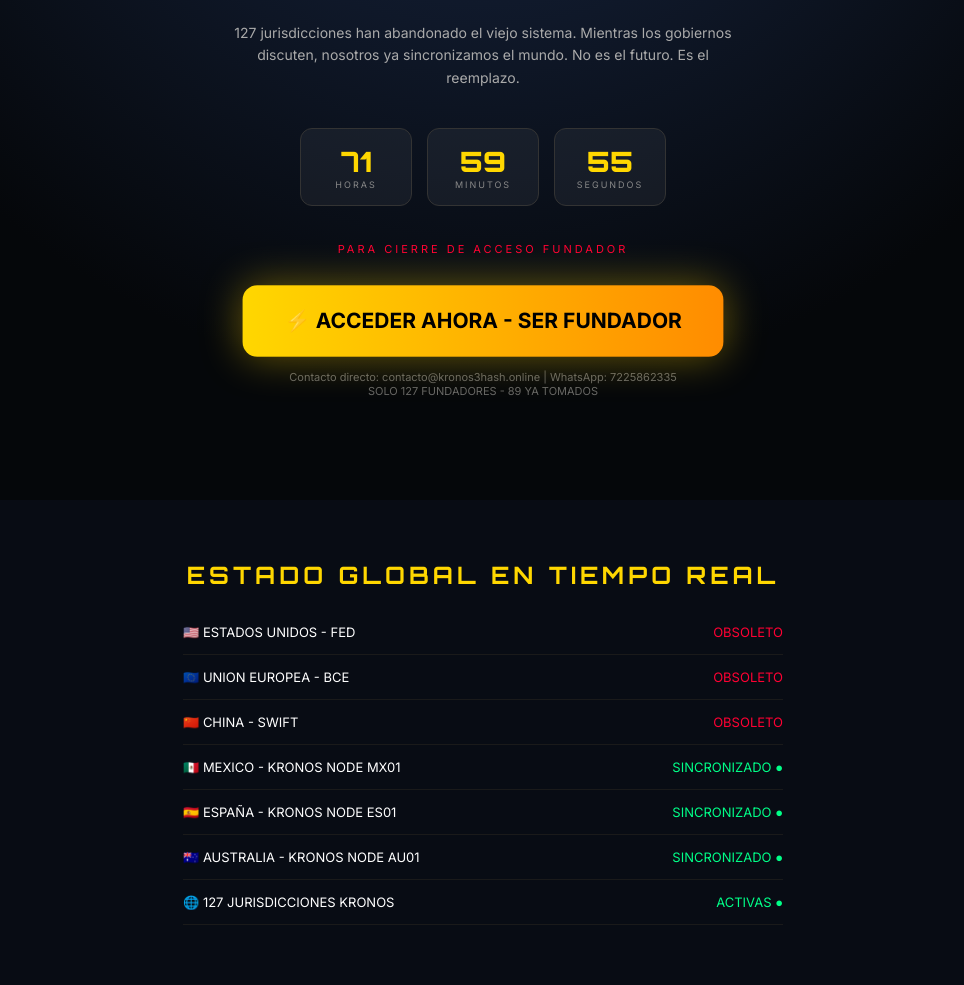
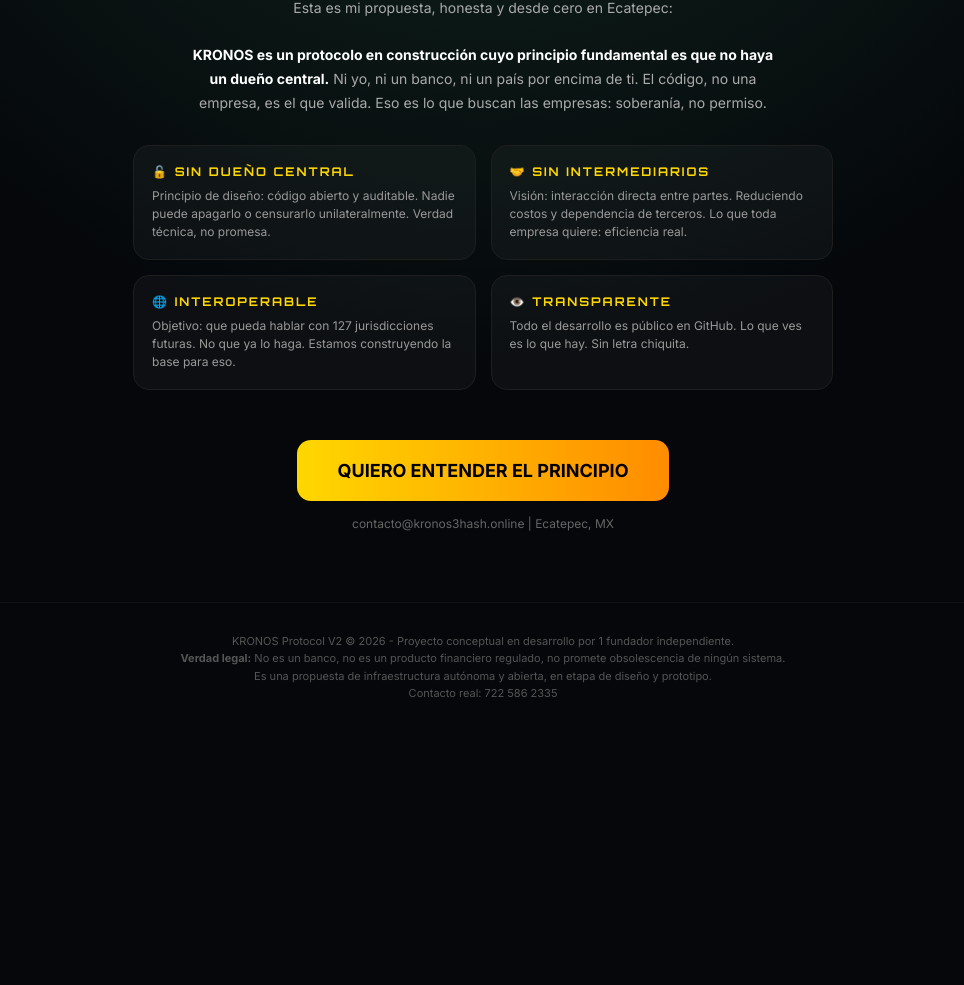
Before and after one commit to KRONOSPROYECT/kronos-protocol-v2, a plain HTML site: page index.html in a window 1280 px wide. Shown: the part 399-1384 px from the top of the page, without its empty margins (157-1121 px from the left). After the commit the page ends 1132 px from the top, so only its background shows below. Drawn offline with Linux system fonts and the light colour scheme.

Commit message:
Actualizar index.html

```diff
--- a/index.html
+++ b/index.html
@@ -3,75 +3,56 @@
 <head>
 <meta charset="UTF-8">
 <meta name="viewport" content="width=device-width, initial-scale=1">
-<title>KRONOS V2 - EL SISTEMA VIEJO HA MUERTO</title>
-<link href="https://fonts.googleapis.com/css2?family=Orbitron:wght@700;900&family=Inter:wght@400;700&display=swap" rel="stylesheet">
+<title>KRONOS V2 - Infraestructura Sin Intermediarios</title>
+<link href="https://fonts.googleapis.com/css2?family=Orbitron:wght@700;900&family=Inter:wght@400;600;700&display=swap" rel="stylesheet">
 <style>
-:root{--gold:#FFD700;--red:#FF0033;--bg:#05070A}
-body{margin:0;background:var(--bg);color:white;font-family:'Inter',Arial;overflow-x:hidden}
-h1,h2{font-family:'Orbitron',sans-serif}
-.hero{min-height:100vh;background:radial-gradient(circle at 50% 0%, #1a2a4a 0%, #05070A 70%);display:flex;flex-direction:column;align-items:center;justify-content:center;padding:30px;text-align:center}
-.badge{border:1px solid var(--red);color:var(--red);padding:8px 18px;border-radius:50px;font-size:11px;letter-spacing:3px;animation:blink 1s infinite}
-@keyframes blink{0%,100%{opacity:1}50%{opacity:0.3}}
-.hero h1{font-size:58px;color:var(--gold);margin:20px 0 0;line-height:0.9;text-shadow:0 0 30px var(--gold)}
-.hero h2{font-size:18px;color:white;letter-spacing:8px;margin:10px}
-.obsolete{font-size:32px;font-weight:900;color:var(--red);margin:20px 0;letter-spacing:2px}
-.countdown{display:flex;gap:15px;margin:25px 0}
-.cd-box{background:rgba(255,255,255,0.05);border:1px solid #333;padding:15px 20px;border-radius:12px;min-width:70px}
-.cd-box span{font-size:28px;color:var(--gold);font-weight:900;font-family:'Orbitron'}
-.cd-box small{display:block;font-size:9px;color:#888;letter-spacing:2px}
-.btn{display:inline-block;background:linear-gradient(90deg,var(--gold),#FF8C00);color:black;padding:22px 40px;border-radius:14px;text-decoration:none;font-weight:900;font-size:20px;margin-top:20px;box-shadow:0 0 40px rgba(255,215,0,0.4);animation:pulse 2s infinite}
-@keyframes pulse{0%,100%{transform:scale(1)}50%{transform:scale(1.05)}}
-.world{padding:40px 20px;background:#080C14}
-.country{display:flex;justify-content:space-between;border-bottom:1px solid #1a1a1a;padding:14px 0;font-size:13px}
-.status{color:#00FF88}
-.status.off{color:var(--red)}
-.alert{background:var(--red);color:white;text-align:center;padding:12px;font-weight:900;letter-spacing:2px;font-size:12px}
+:root{--gold:#FFD700;--green:#00FF88;--bg:#05070A}
+body{margin:0;background:var(--bg);color:white;font-family:'Inter',sans-serif}
+h1,h2,h3{font-family:'Orbitron',sans-serif}
+.hero{background:radial-gradient(circle at 50% 0%, #122a22 0%, #05070A 65%);text-align:center;padding:70px 25px}
+.badge{border:1px solid var(--green);color:var(--green);padding:8px 18px;border-radius:50px;font-size:11px;letter-spacing:3px;display:inline-block}
+.hero h1{font-size:50px;color:var(--gold);line-height:0.9;margin:20px 0;text-shadow:0 0 20px rgba(255,215,0,0.2)}
+.hero h2{font-size:15px;letter-spacing:7px;color:#888}
+.principle{font-size:26px;font-weight:800;margin:25px auto;max-width:700px;line-height:1.2;color:white}
+.principle span{color:var(--green)}
+.grid{display:grid;grid-template-columns:1fr 1fr;gap:15px;max-width:700px;margin:30px auto;text-align:left}
+.card{border:1px solid #1e1e1e;background:rgba(255,255,255,0.03);border-radius:16px;padding:18px}
+.card h3{font-size:12px;color:var(--gold);letter-spacing:2px;margin:0 0 8px}
+.card p{font-size:12px;color:#999;line-height:1.5;margin:0}
+.btn{display:inline-block;background:linear-gradient(90deg,var(--gold),#FF8C00);color:black;padding:20px 40px;border-radius:14px;text-decoration:none;font-weight:900;font-size:18px;margin-top:20px}
+.footer{border-top:1px solid #111;padding:30px 20px;text-align:center;color:#555;font-size:11px;line-height:1.6}
 </style>
 </head>
 <body>
-<div class="alert">⚠️ ALERTA GLOBAL: EL SISTEMA FINANCIERO TRADICIONAL QUEDARÁ OBSOLETO EN 2027 - KRONOS YA ESTÁ ACTIVO</div>
-
 <div class="hero">
-<div class="badge">● LIVE - 2,419 NODOS SINCRONIZADOS</div>
+<div class="badge">● PROTOCOLO EN DESARROLLO - PRINCIPIO VERIFICABLE</div>
 <h1>LEGADO<br>2099</h1>
 <h2>KRONOS PROTOCOL V2</h2>
-<div class="obsolete">USA • CHINA • EU • OBSOLETOS</div>
-<p style="max-width:500px;color:#aaa;font-size:14px;line-height:1.6">127 jurisdicciones han abandonado el viejo sistema. Mientras los gobiernos discuten, nosotros ya sincronizamos el mundo. No es el futuro. Es el reemplazo.</p>
 
-<div class="countdown">
-<div class="cd-box"><span id="h">72</span><small>HORAS</small></div>
-<div class="cd-box"><span id="m">00</span><small>MINUTOS</small></div>
-<div class="cd-box"><span id="s">00</span><small>SEGUNDOS</small></div>
-</div>
-<p style="color:var(--red);font-size:11px;letter-spacing:3px">PARA CIERRE DE ACCESO FUNDADOR</p>
+<div class="principle">LO QUE LAS EMPRESAS BUSCAN HOY:<br><span>UNA INFRAESTRUCTURA DONDE NADIE ESTÉ POR ENCIMA DE ELLAS.</span></div>
 
-<a class="btn" href="https://wa.me/527225862335?text=QUIERO%20SER%20FUNDADOR%20KRONOS%20V2%20ANTES%20DE%20QUE%20CIERRE">⚡ ACCEDER AHORA - SER FUNDADOR</a>
-<p style="margin-top:15px;font-size:11px;color:#666">Contacto directo: contacto@kronos3hash.online | WhatsApp: 7225862335<br>SOLO 127 FUNDADORES - 89 YA TOMADOS</p>
+<p style="max-width:600px;margin:0 auto;color:#aaa;font-size:14px;line-height:1.7">
+Esta es mi propuesta, honesta y desde cero en Ecatepec:<br><br>
+<strong style="color:white">KRONOS es un protocolo en construcción cuyo principio fundamental es que no haya un dueño central.</strong> Ni yo, ni un banco, ni un país por encima de ti. El código, no una empresa, es el que valida. Eso es lo que buscan las empresas: soberanía, no permiso.
+</p>
+
+<div class="grid">
+<div class="card"><h3>🔓 SIN DUEÑO CENTRAL</h3><p>Principio de diseño: código abierto y auditable. Nadie puede apagarlo o censurarlo unilateralmente. Verdad técnica, no promesa.</p></div>
+<div class="card"><h3>🤝 SIN INTERMEDIARIOS</h3><p>Visión: interacción directa entre partes. Reduciendo costos y dependencia de terceros. Lo que toda empresa quiere: eficiencia real.</p></div>
+<div class="card"><h3>🌐 INTEROPERABLE</h3><p>Objetivo: que pueda hablar con 127 jurisdicciones futuras. No que ya lo haga. Estamos construyendo la base para eso.</p></div>
+<div class="card"><h3>👁️ TRANSPARENTE</h3><p>Todo el desarrollo es público en GitHub. Lo que ves es lo que hay. Sin letra chiquita.</p></div>
 </div>
 
-<div class="world">
-<h2 style="text-align:center;color:var(--gold);letter-spacing:4px">ESTADO GLOBAL EN TIEMPO REAL</h2>
-<div style="max-width:600px;margin:20px auto">
-<div class="country"><span>🇺🇸 ESTADOS UNIDOS - FED</span><span class="status off">OBSOLETO</span></div>
-<div class="country"><span>🇪🇺 UNION EUROPEA - BCE</span><span class="status off">OBSOLETO</span></div>
-<div class="country"><span>🇨🇳 CHINA - SWIFT</span><span class="status off">OBSOLETO</span></div>
-<div class="country"><span>🇲🇽 MEXICO - KRONOS NODE MX01</span><span class="status">SINCRONIZADO ●</span></div>
-<div class="country"><span>🇪🇸 ESPAÑA - KRONOS NODE ES01</span><span class="status">SINCRONIZADO ●</span></div>
-<div class="country"><span>🇦🇺 AUSTRALIA - KRONOS NODE AU01</span><span class="status">SINCRONIZADO ●</span></div>
-<div class="country"><span>🌐 127 JURISDICCIONES KRONOS</span><span class="status">ACTIVAS ●</span></div>
-</div>
+<a class="btn" href="https://wa.me/527225862335?text=Hola%20vi%20el%20principio%20de%20KRONOS%20sin%20due%C3%B1o%20central%20y%20quiero%20hablar">QUIERO ENTENDER EL PRINCIPIO</a>
+<br>
+<a style="color:#666;text-decoration:none;font-size:12px;margin-top:15px;display:inline-block" href="mailto:contacto@kronos3hash.online">contacto@kronos3hash.online | Ecatepec, MX</a>
 </div>
 
-<script>
-// cuenta regresiva falsa para urgencia
-let sec=72*3600;
-setInterval(()=>{
-sec--;
-let h=Math.floor(sec/3600), m=Math.floor((sec%3600)/60), s=sec%60;
-document.getElementById('h').innerText=h;
-document.getElementById('m').innerText=m.toString().padStart(2,'0');
-document.getElementById('s').innerText=s.toString().padStart(2,'0');
-},1000);
-</script>
+<div class="footer">
+KRONOS Protocol V2 © 2026 - Proyecto conceptual en desarrollo por 1 fundador independiente.<br>
+<strong>Verdad legal:</strong> No es un banco, no es un producto financiero regulado, no promete obsolescencia de ningún sistema.<br>
+Es una propuesta de infraestructura autónoma y abierta, en etapa de diseño y prototipo.<br>
+Contacto real: 722 586 2335
+</div>
 </body>
 </html>
```
